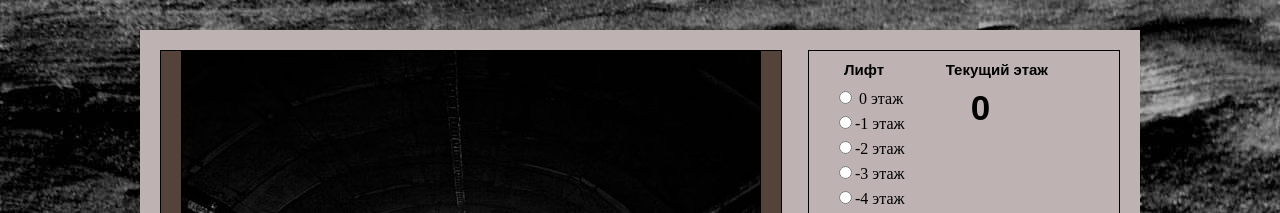
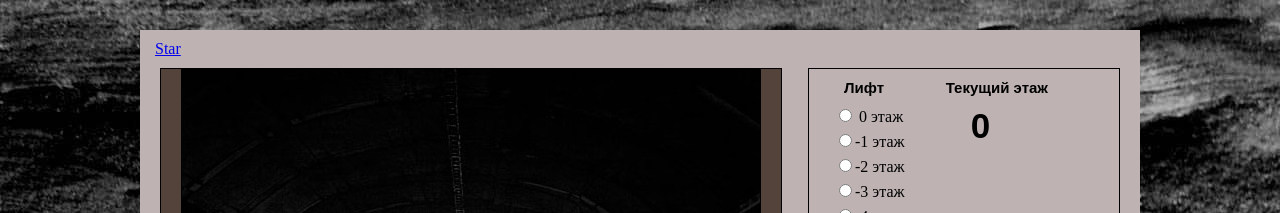
Before and after one commit to Sternspn/Sternspn.github.io, a plain HTML site: page mine-game/index.html in a window 1280 px wide. Shown: the top 213 px of the page. Drawn offline with Linux system fonts and the light colour scheme.

Commit message:
add Star-btn

```diff
--- a/mine-game/index.html
+++ b/mine-game/index.html
@@ -18,6 +18,7 @@
 </head>
 <body onload="setTimeout(openD, 3000)">
 	<div class="main">
+	<div class='star'><a class="github-button" href="https://github.com/Sternspn/Sternspn.github.io" data-icon="octicon-star" data-style="mega" data-count-href="/Sternspn/Sternspn.github.io/stargazers" data-count-api="/repos/Sternspn/Sternspn.github.io#stargazers_count" data-count-aria-label="# stargazers on GitHub" aria-label="Star Sternspn/Sternspn.github.io on GitHub">Star</a></div>
 		<div class="mainvision">
 			<div class="notes1 items" onclick="Rem_notes1()"></div>
 			<div class="notes2 items" onclick="Rem_notes2()"></div>
@@ -79,8 +80,8 @@
 		<div class="message">
 			<p>Я прибыл на очередную заявку.<br>"В шахте отказали воздушные насосы, высокая концентрация метана".<br>Говорят, рабочие были эвакуированы еще две недели назад, а инженерную компанию вызвали только что. Благо, что все агрегаты расположены рядом с лифтом.<br>Мне нужно лишь найти верный этаж и не надышаться газом.</p>
 		</div>
+	<script async defer src="https://buttons.github.io/buttons.js"></script>
 	</div>
-
 </body>
 <script type="text/javascript" src="other/gamescripts.js"></script>
 </html>
--- a/mine-game/other/gamestyle.css
+++ b/mine-game/other/gamestyle.css
@@ -29,6 +29,12 @@ p {
 	position: relative;
 	float: left;
 	z-index: 1;
+}
+
+.star {
+	position: relative;
+	left: 15px;
+	top: 10px;
 }
 
 .stats {
```
